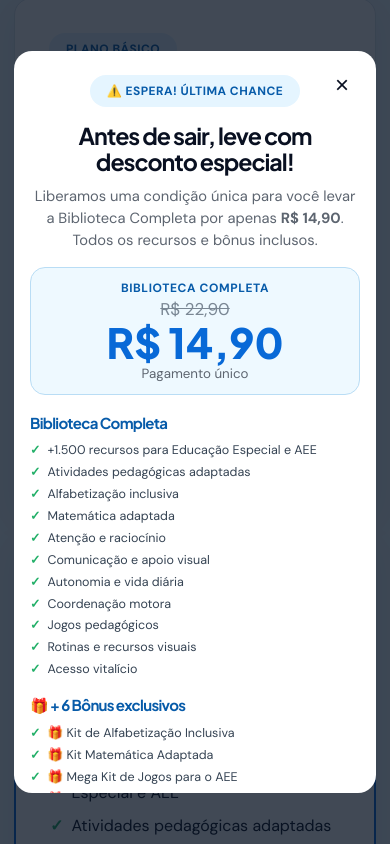
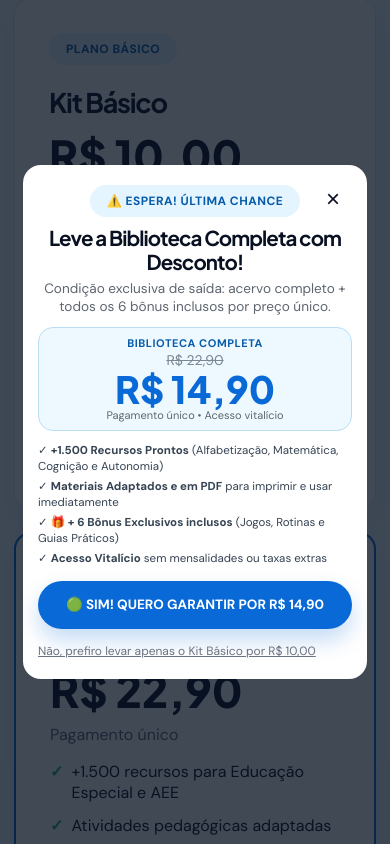
Before and after one commit to acervopedagogicos/fernandaoliveira, a plain HTML site: page index.html in a window 390 px wide. Both pictures are taken after a click on the button "QUERO O KIT BÁSICO". Shown: the part 8443-9287 px from the top of the page. Drawn offline with Linux system fonts and the light colour scheme.

Commit message:
Add files via upload

```diff
--- a/index.html
+++ b/index.html
@@ -574,6 +574,27 @@ img { max-width: 100%; display: block; }
 .offer-list li { display: flex; gap: 7px; margin: 7px 0; color: #354353; font-size: 13px; line-height: 1.35; }
 .offer-list li:before { content: '✓'; color: var(--green); font-weight: 800; }
 
+.offer-compact-list {
+  list-style: none;
+  padding: 0;
+  margin: 12px 0 16px;
+}
+.offer-compact-list li {
+  font-size: 13px;
+  color: #354353;
+  margin: 6px 0;
+  line-height: 1.35;
+  text-align: left;
+}
+.offer-btn-cta {
+  display: flex;
+  width: 100%;
+  justify-content: center;
+  padding: 15px 20px;
+  font-size: 13.5px;
+  box-sizing: border-box;
+}
+
 .offer-box .cta { display: flex; margin: auto; max-width: 430px; text-align: center; white-space: normal; }
 
 .offer-box .leave {
@@ -718,12 +739,53 @@ img { max-width: 100%; display: block; }
   .comparison { padding: 24px 15px; margin-top: 28px; }
   .compare > div { padding: 18px; }
 
-  .offer-box { padding: 24px 16px; border-radius: 18px; max-height: 88vh; }
-  .offer-box h2 { font-size: 1.45rem; }
-  .offer-intro { font-size: 0.92rem; }
-  .offer-content { grid-template-columns: 1fr; gap: 12px; }
-  .offer-list li { font-size: 12.5px; margin: 5px 0; }
-  .offer-price strong { font-size: 2.6rem; }
+  .offer-box {
+    padding: 20px 15px 16px !important;
+    border-radius: 18px !important;
+    max-height: 94vh !important;
+    width: 95% !important;
+    margin: auto !important;
+  }
+  .offer-box h2 {
+    font-size: 1.28rem !important;
+    margin: 10px 0 6px !important;
+    line-height: 1.15 !important;
+  }
+  .offer-intro {
+    font-size: 0.85rem !important;
+    margin: 0 auto 10px !important;
+    line-height: 1.35 !important;
+  }
+  .offer-price {
+    padding: 8px 12px !important;
+    margin: 8px auto 12px !important;
+    gap: 1px !important;
+  }
+  .offer-price span {
+    font-size: 11px !important;
+  }
+  .offer-price s {
+    font-size: 14px !important;
+  }
+  .offer-price strong {
+    font-size: 2.35rem !important;
+  }
+  .offer-price small {
+    font-size: 11px !important;
+  }
+  .offer-compact-list {
+    margin: 10px 0 14px !important;
+  }
+  .offer-compact-list li {
+    font-size: 11.5px !important;
+    margin: 5px 0 !important;
+  }
+  .offer-box .leave {
+    margin: 10px auto 0 !important;
+    font-size: 12px !important;
+    min-height: auto !important;
+    padding: 4px 0 !important;
+  }
 }
 
 @media(min-width: 801px) {
@@ -927,7 +989,7 @@ img { max-width: 100%; display: block; }
           </ul>
         </div>
         <div>
-          <a class="plan-cta-featured" href="https://pay.cakto.com.br/axbqqqy" target="_blank" rel="noopener">🟢 Quero a Biblioteca Completa</a>
+          <a class="plan-cta-featured" href="https://pay.wiapy.com/wGHgqhFJsOZ" target="_blank" rel="noopener">🟢 Quero a Biblioteca Completa</a>
           <div class="plan-badge-footer">Seguro • 7 dias • Imediato</div>
         </div>
       </article>
@@ -979,53 +1041,30 @@ img { max-width: 100%; display: block; }
   </div>
 </section>
 
-<!-- Offer Modal (Plano Básico -> Desconto Especial) -->
+<!-- Offer Modal Otimizado para Mobile -->
 <div id="offer-modal" class="offer-backdrop" role="dialog" aria-modal="true" aria-labelledby="modal-title">
   <div class="offer-box">
     <button class="offer-close" type="button" aria-label="Fechar oferta" onclick="closeModal()">×</button>
     <span class="eyebrow">⚠️ ESPERA! ÚLTIMA CHANCE</span>
-    <h2 id="modal-title">Antes de sair, leve com desconto especial!</h2>
-    <p class="offer-intro">Liberamos uma condição única para você levar a Biblioteca Completa por apenas <b>R$ 14,90</b>. Todos os recursos e bônus inclusos.</p>
+    <h2 id="modal-title">Leve a Biblioteca Completa com Desconto!</h2>
+    <p class="offer-intro">Condição exclusiva de saída: acervo completo + todos os 6 bônus inclusos por preço único.</p>
 
     <div class="offer-price">
       <span>Biblioteca Completa</span>
       <s>R$ 22,90</s>
       <strong>R$ 14,90</strong>
-      <small>Pagamento único</small>
+      <small>Pagamento único • Acesso vitalício</small>
     </div>
 
-    <div class="offer-content">
-      <div>
-        <h3>Biblioteca Completa</h3>
-        <ul class="offer-list">
-          <li>+1.500 recursos para Educação Especial e AEE</li>
-          <li>Atividades pedagógicas adaptadas</li>
-          <li>Alfabetização inclusiva</li>
-          <li>Matemática adaptada</li>
-          <li>Atenção e raciocínio</li>
-          <li>Comunicação e apoio visual</li>
-          <li>Autonomia e vida diária</li>
-          <li>Coordenação motora</li>
-          <li>Jogos pedagógicos</li>
-          <li>Rotinas e recursos visuais</li>
-          <li>Acesso vitalício</li>
-        </ul>
-      </div>
-      <div>
-        <h3>🎁 + 6 Bônus exclusivos</h3>
-        <ul class="offer-list">
-          <li>🎁 Kit de Alfabetização Inclusiva</li>
-          <li>🎁 Kit Matemática Adaptada</li>
-          <li>🎁 Mega Kit de Jogos para o AEE</li>
-          <li>🎁 Kit Autonomia e Vida Diária</li>
-          <li>🎁 Kit Comunicação e Apoio Visual</li>
-          <li>🎁 Guia Prático de Adaptação de Atividades</li>
-        </ul>
-      </div>
-    </div>
+    <ul class="offer-compact-list">
+      <li>✓ <strong>+1.500 Recursos Prontos</strong> (Alfabetização, Matemática, Cognição e Autonomia)</li>
+      <li>✓ <strong>Materiais Adaptados e em PDF</strong> para imprimir e usar imediatamente</li>
+      <li>✓ <strong>🎁 + 6 Bônus Exclusivos inclusos</strong> (Jogos, Rotinas e Guias Práticos)</li>
+      <li>✓ <strong>Acesso Vitalício</strong> sem mensalidades ou taxas extras</li>
+    </ul>
 
-    <a class="cta" href="https://pay.cakto.com.br/qkdggk8" target="_blank" rel="noopener" onclick="closeModal()">🟢 Sim! Quero garantir por R$ 14,90</a>
-    <a class="leave" href="https://pay.cakto.com.br/7pqyh56_1071738" target="_blank" rel="noopener" onclick="closeModal()">Não, prefiro levar apenas o Kit Básico por R$ 10,00</a>
+    <a class="cta offer-btn-cta" href="https://pay.wiapy.com/K4tsQ31hdHK" target="_blank" rel="noopener" onclick="closeModal()">🟢 SIM! QUERO GARANTIR POR R$ 14,90</a>
+    <a class="leave" href="https://pay.wiapy.com/6aa84a44a3b8e74fff3bc898" target="_blank" rel="noopener" onclick="closeModal()">Não, prefiro levar apenas o Kit Básico por R$ 10,00</a>
   </div>
 </div>
 
```
